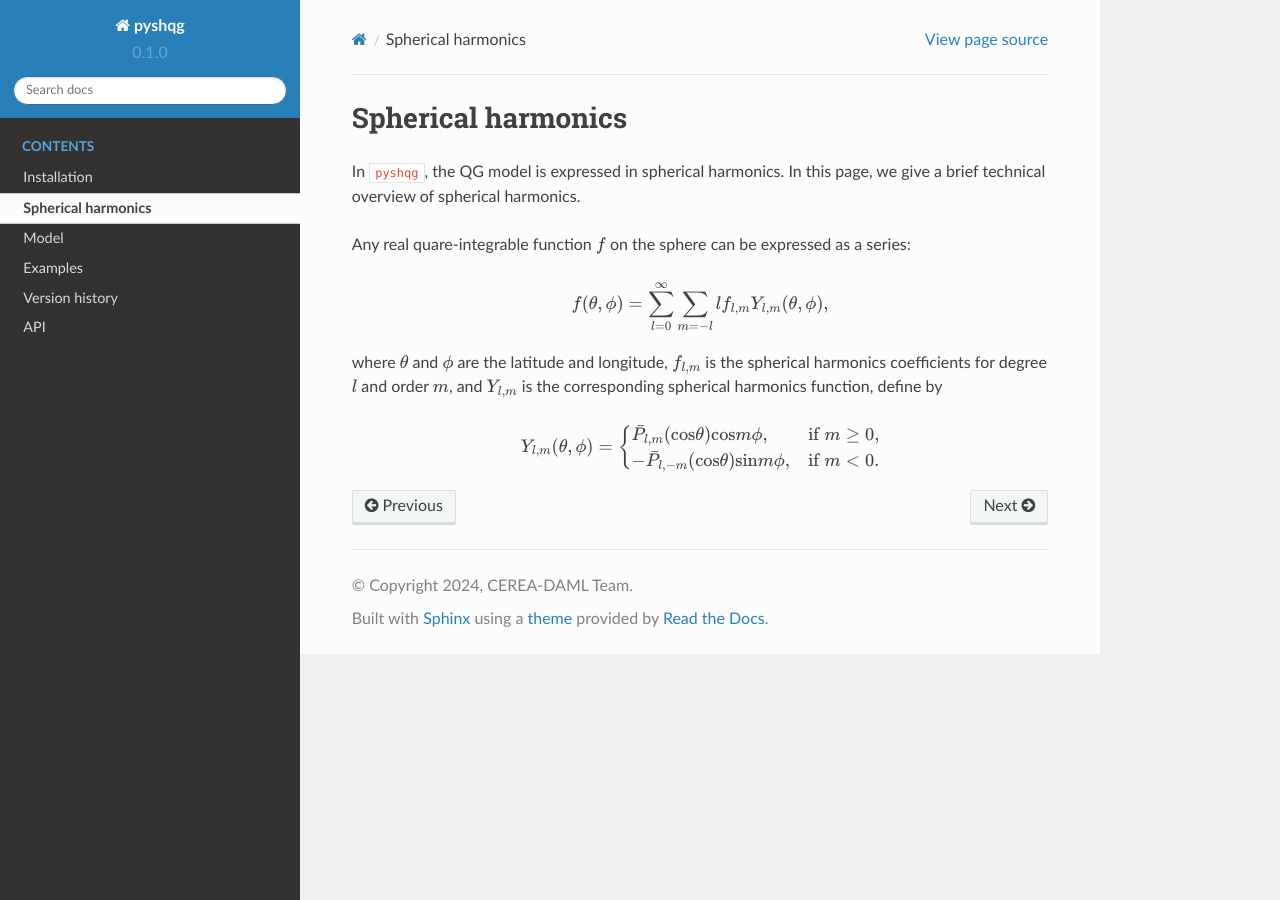
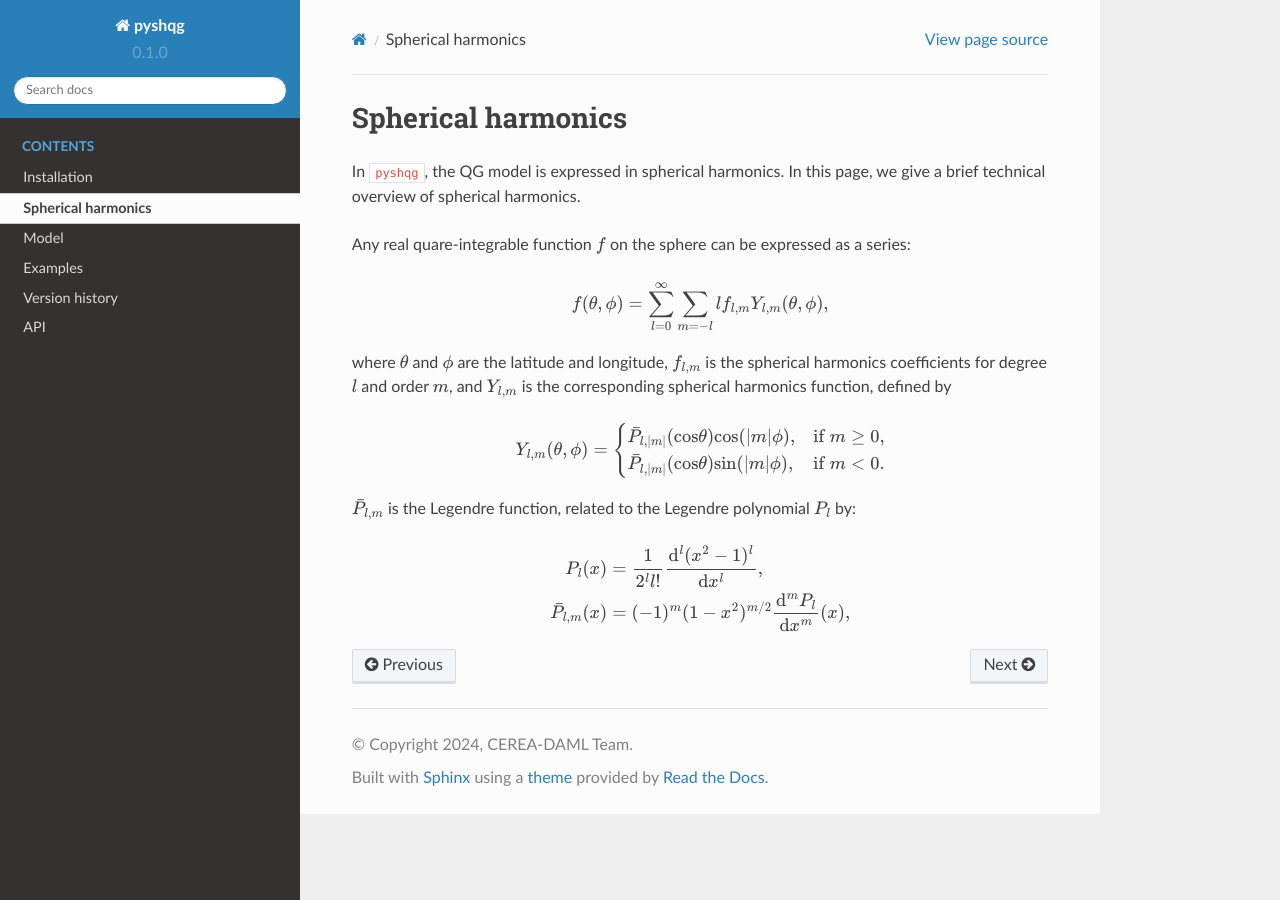
Before and after one commit to cerea-daml/pyshqg, a Sphinx documentation site: the page built from docs/pages/spherical_harmonics.rst, in a window 1280 px wide. Built offline with Sphinx 7.4.7 and the Read the Docs theme 2.0.0, drawn with Linux system fonts in a browser that asks for light colours.

Commit message:
added math stuff

```diff
--- a/docs/pages/spherical_harmonics.rst
+++ b/docs/pages/spherical_harmonics.rst
@@ -15,11 +15,20 @@ Any real quare-integrable function :math:`f` on the sphere can be expressed as a
 where :math:`\theta` and :math:`\phi` are the latitude and longitude,
 :math:`f_{l,m}` is the spherical harmonics coefficients for degree :math:`l` and
 order :math:`m`, and :math:`Y_{l,m}` is the corresponding spherical harmonics function,
-define by
+defined by
 
 .. math::
 
    Y_{l,m}(\theta, \phi) = \begin{cases}
-   \bar{P}_{l,m}(\mathrm{cos}\theta)\mathrm{cos}m\phi, & \text{if $m\geq0$}, \\
-   -\bar{P}_{l,-m}(\mathrm{cos}\theta)\mathrm{sin}m\phi, & \text{if $m<0$}.
+   \bar{P}_{l,|m|}(\mathrm{cos}\theta)\mathrm{cos}(|m|\phi), & \text{if $m\geq0$}, \\
+   \bar{P}_{l,|m|}(\mathrm{cos}\theta)\mathrm{sin}(|m|\phi), & \text{if $m<0$}.
    \end{cases}
+
+:math:`\bar{P}_{l,m}` is the Legendre function, related to the Legendre polynomial
+:math:`P_{l}` by:
+
+.. math::
+   \begin{align}
+   P_{l}(x) &= \frac{1}{2^{l}l!} \frac{\mathrm{d}^{l}(x^{2}-1)^{l}}{\mathrm{d}x^{l}},\\
+   \bar{P}_{l,m}(x) &= (-1)^{m}(1-x^{2})^{m/2}\frac{\mathrm{d}^{m}P_{l}}{\mathrm{d}x^{m}}(x),
+   \end{align}
```
